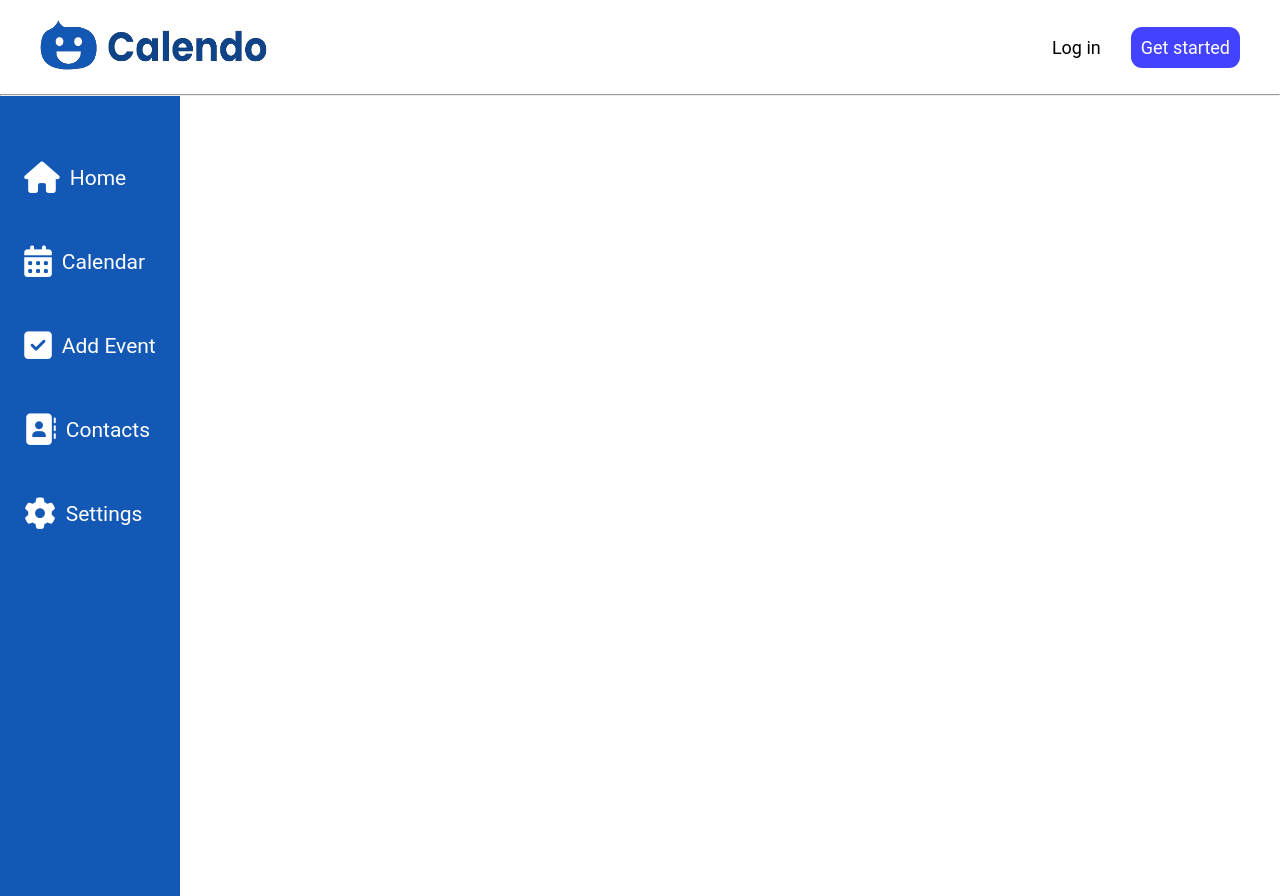
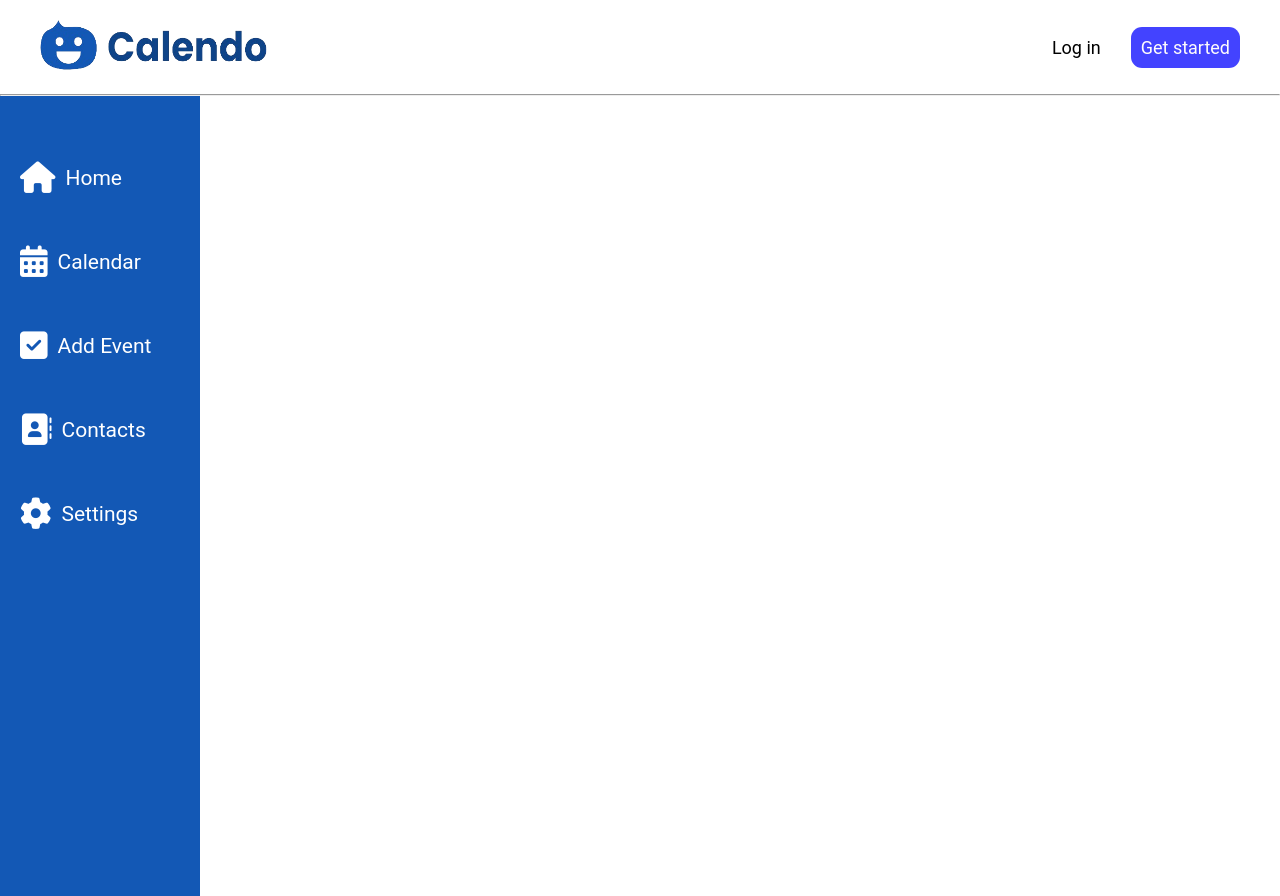
Before and after one commit to React-Duo/Event-Calendar, a React (Vite) app: page /contacts in a window 1280 px wide. After the commit the page ends 800 px from the top, so only its background shows below. Built offline with nearby package versions, Linux system fonts and the light colour scheme.

Commit message:
added  navigation to /contacts on click

```diff
--- a/src/components/SideBar/SideBar.css
+++ b/src/components/SideBar/SideBar.css
@@ -1,21 +1,21 @@
-.side-bar-container{
-    width: 180px;
-    display: flex;
-    align-items: center;
-    flex-direction: column;
-    background-color: rgb(19,88,181);
+.side-bar-container {
+  margin: 0;
+  padding: 0;
+  width: 200px;
+  position: fixed;
+  background-color: rgb(19, 88, 181);
   padding: 20px 0px;
   height: 100vh;
 }
 
-.side-bar-tags{
+.side-bar-tags {
   display: flex;
   flex-direction: column;
   gap: 60px;
   font-size: 21px;
   padding: 50px 20px;
 }
-.side-bar-tags li{
+.side-bar-tags li {
   list-style: none;
   color: white;
   cursor: pointer;
@@ -24,7 +24,7 @@
   padding-right: 10px;
 }
 
-.side-bar-tags li:hover{
+.side-bar-tags li:hover {
   color: rgba(245, 245, 246, 0.608);
   transition: color 0.3s ease;
 }
--- a/src/components/SideBar/SideBar.jsx
+++ b/src/components/SideBar/SideBar.jsx
@@ -1,13 +1,17 @@
 import "./SideBar.css"
+import { useNavigate } from "react-router-dom";
 
 const SideBar = () => {
+  const navigate = useNavigate();
+
+
   return (
     <div className="side-bar-container">
       <ul className="side-bar-tags">
         <li><i className="fa-solid fa-house fa-xl"></i>Home</li>
         <li><i className="fa-solid fa-calendar-days fa-xl"></i>Calendar</li>
         <li><i className="fa-solid fa-square-check fa-xl"></i>Add Event</li>
-        <li><i className="fa-solid fa-address-book fa-xl"></i>Contacts</li>
+        <li onClick={() => navigate("/contacts")}><i className="fa-solid fa-address-book fa-xl"></i>Contacts</li>
         <li><i className="fa-solid fa-gear fa-xl"></i>Settings</li>
       </ul>
     </div>
```
Lines whose indentation alone changed are shown as unchanged.
